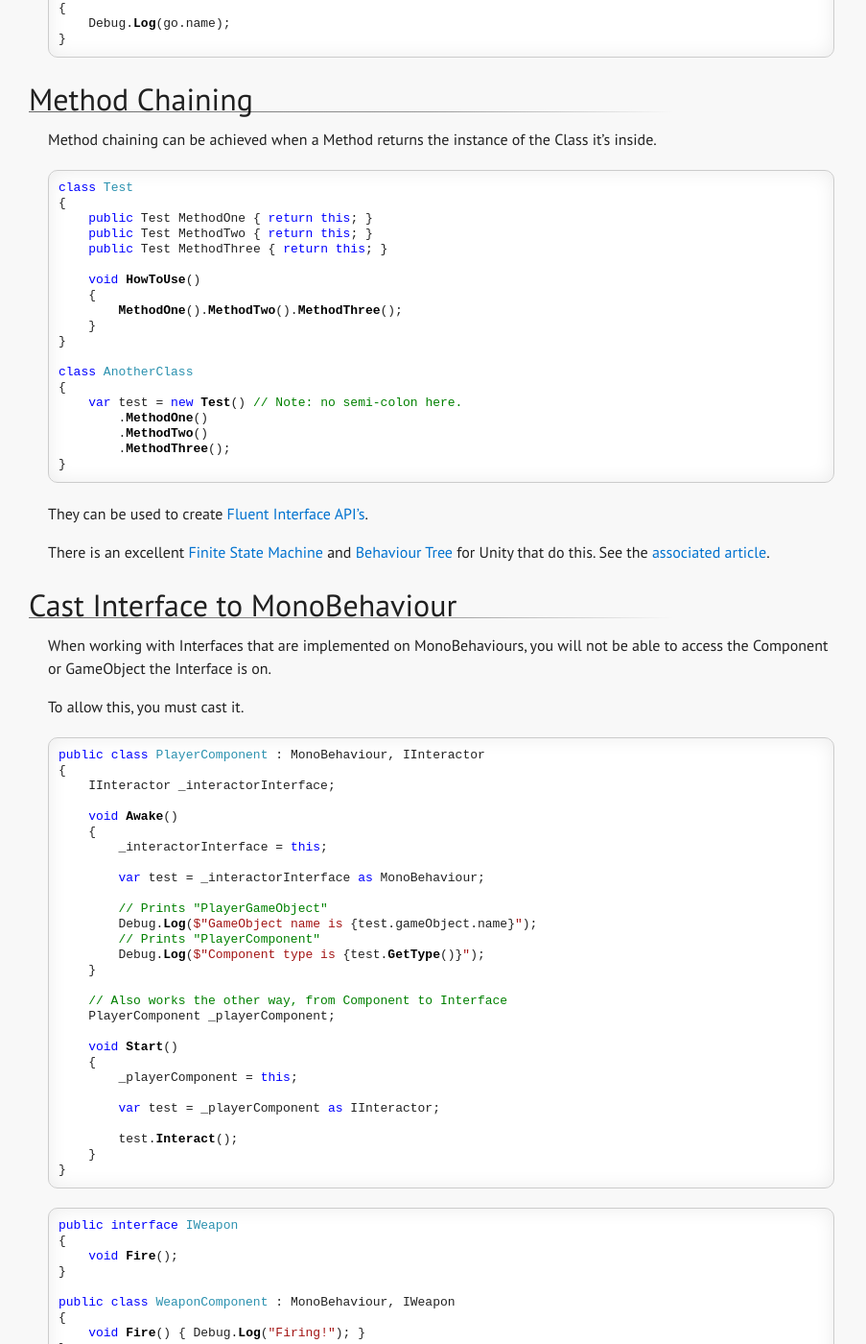
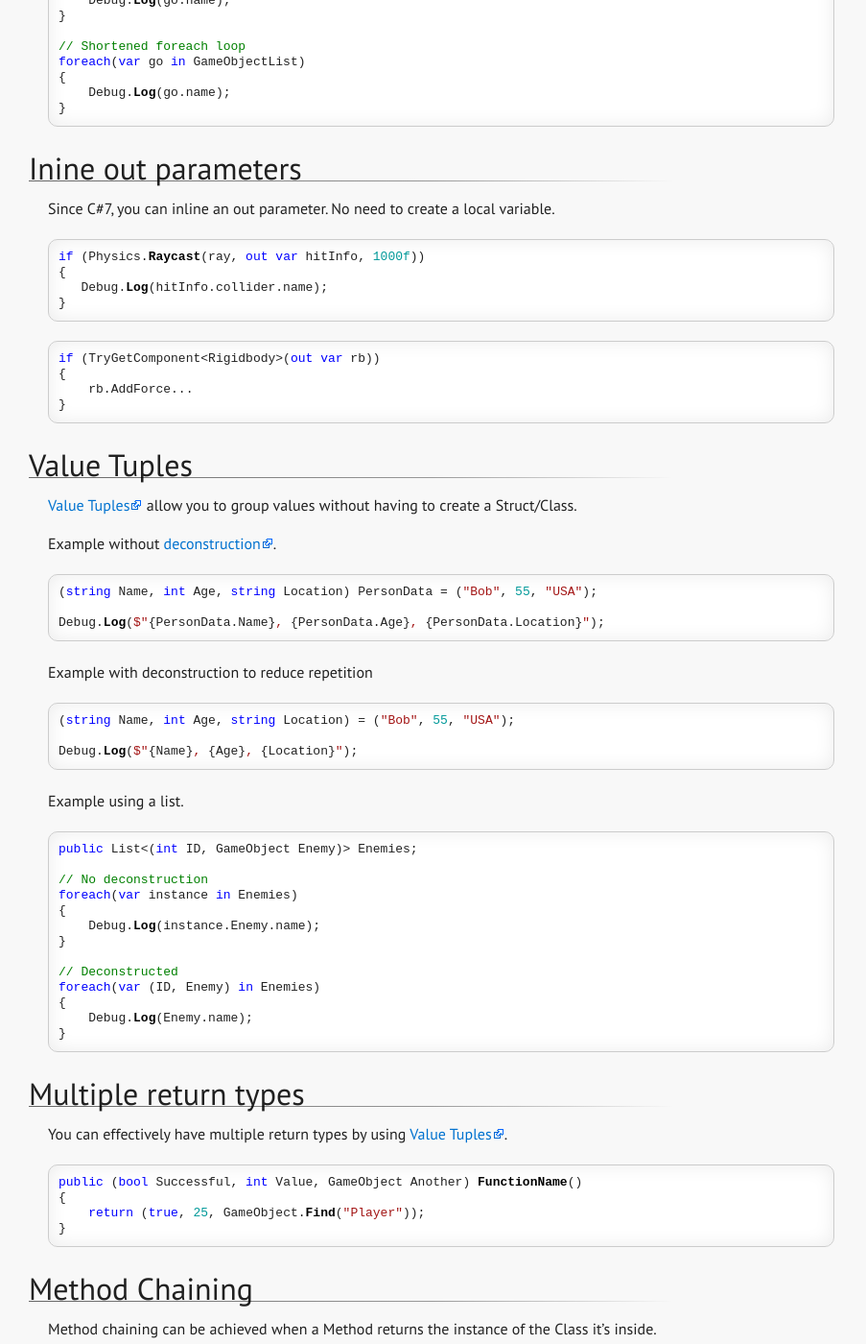
Before and after one commit to st4rdog/st4rdog.github.io, a Jekyll site: the page built from _references/programming/tips-and-tricks.md, in a window 1280 px wide and 1400 px high, scrolled down 2840 px. Shown: the whole window at 96% size, without its empty margins (0-903 px from the left). Built offline with Jekyll 4.4.1, drawn with Linux system fonts in a browser that asks for light colours; some web fonts are replaced; comment, search, counter and statistics services are not loaded; some of the changed text lies outside the part shown.

Commit message:
Update tips-and-tricks.md

```diff
--- a/_references/programming/tips-and-tricks.md
+++ b/_references/programming/tips-and-tricks.md
@@ -166,6 +166,70 @@ foreach(var go in GameObjectList)
 }
 {% endhighlight %}
 
+## Inine out parameters
+
+Since C&#35;7, you can inline an out parameter. No need to create a local variable.
+
+{% highlight csharp %}
+if (Physics.Raycast(ray, out var hitInfo, 1000f))
+{
+   Debug.Log(hitInfo.collider.name);
+}
+{% endhighlight %}
+
+{% highlight csharp %}
+if (TryGetComponent<Rigidbody>(out var rb))
+{
+    rb.AddForce...
+}
+{% endhighlight %}
+
+## Value Tuples
+
+<a href="https://docs.microsoft.com/en-us/dotnet/csharp/language-reference/builtin-types/value-tuples" class="external">Value Tuples</a> allow you to group values without having to create a Struct/Class.
+
+Example without <a href="https://docs.microsoft.com/en-us/dotnet/csharp/language-reference/builtin-types/value-tuples#tuple-assignment-and-deconstruction" class="external">deconstruction</a>.
+{% highlight csharp %}
+(string Name, int Age, string Location) PersonData = ("Bob", 55, "USA");
+
+Debug.Log($"{PersonData.Name}, {PersonData.Age}, {PersonData.Location}");
+{% endhighlight %}
+
+Example with deconstruction to reduce repetition
+{% highlight csharp %}
+(string Name, int Age, string Location) = ("Bob", 55, "USA");
+
+Debug.Log($"{Name}, {Age}, {Location}");
+{% endhighlight %}
+
+Example using a list.
+{% highlight csharp %}
+public List<(int ID, GameObject Enemy)> Enemies;
+
+// No deconstruction
+foreach(var instance in Enemies)
+{
+	Debug.Log(instance.Enemy.name);
+}
+
+// Deconstructed
+foreach(var (ID, Enemy) in Enemies)
+{
+	Debug.Log(Enemy.name);
+}
+{% endhighlight %}
+
+## Multiple return types
+
+You can effectively have multiple return types by using <a href="https://docs.microsoft.com/en-us/dotnet/csharp/language-reference/builtin-types/value-tuples" class="external">Value Tuples</a>.
+
+{% highlight csharp %}
+public (bool Successful, int Value, GameObject Another) FunctionName()
+{
+    return (true, 25, GameObject.Find("Player"));
+}
+{% endhighlight %}
+
 ## Method Chaining
 
 Method chaining can be achieved when a Method returns the instance of the Class it's inside.
```
